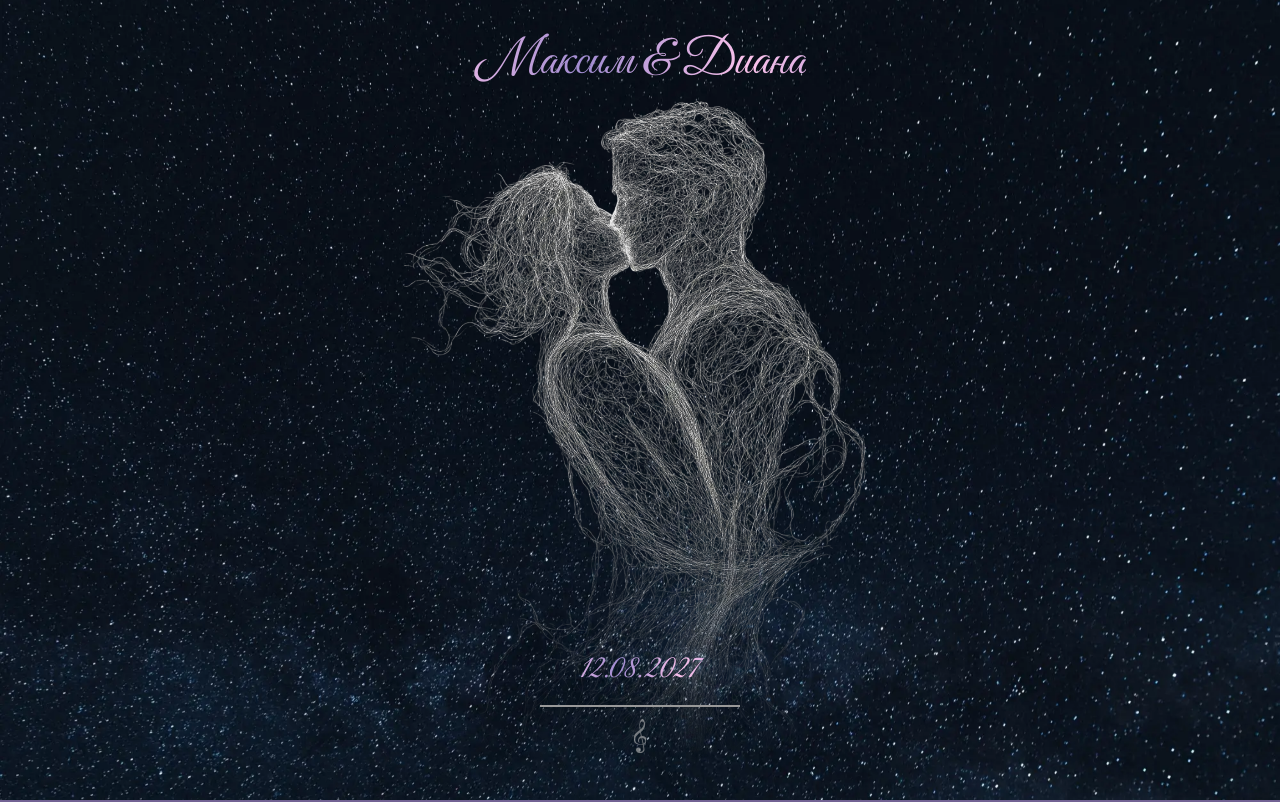
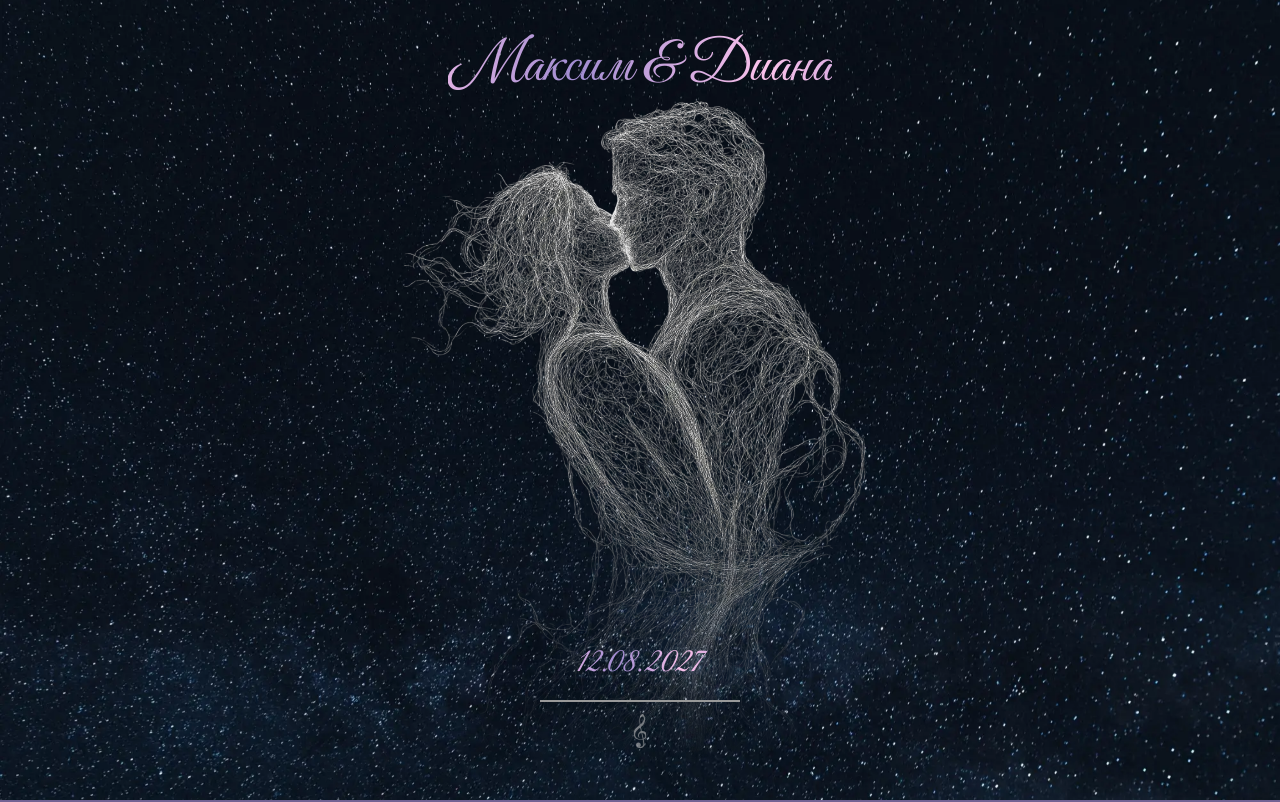
Before and after one commit to Lucem-afferens/wtd-cosmos, a website built with Vite: page index.html in a window 1280 px wide. Shown: the top 802 px of the page. Built offline with nearby package versions, Linux system fonts and the light colour scheme; a web font is replaced by a local one.

Commit message:
fz for main

```diff
--- a/src/sass/blocks/_main.scss
+++ b/src/sass/blocks/_main.scss
@@ -7,7 +7,7 @@
     position: relative;
     overflow: visible;
     &__date {
-        font-size: clamp(20px, 5vw, 34px);
+        font-size: clamp(30px, 5vw, 36px);
         font-family: $font-cursive;
         background: linear-gradient(90deg, #a18cd1, #fbc2eb, #a18cd1, #fbc2eb, #a18cd1);
         background-clip: text;
@@ -34,8 +34,8 @@
         margin: 0 auto;
         align-items: center;
         padding-bottom: 5vh;
-        bottom: 0;
-        gap: 15px;
+        bottom: 5px;
+        gap: 5px;
         position: absolute;
         left: 50%;
         transform: translateX(-50%);
--- a/src/sass/blocks/_titles.scss
+++ b/src/sass/blocks/_titles.scss
@@ -12,7 +12,7 @@
     font-weight: 400;
     font-size: clamp(38px, 4vw, 60px);
     &_main {
-        font-size: clamp(36px, 5vw, 50px);
+        font-size: clamp(48px, 7vw, 58px);
         padding-top: 3vh;
         background: linear-gradient(90deg, #a18cd1, #fbc2eb, #a18cd1, #fbc2eb, #a18cd1);
         background-clip: text;
```
